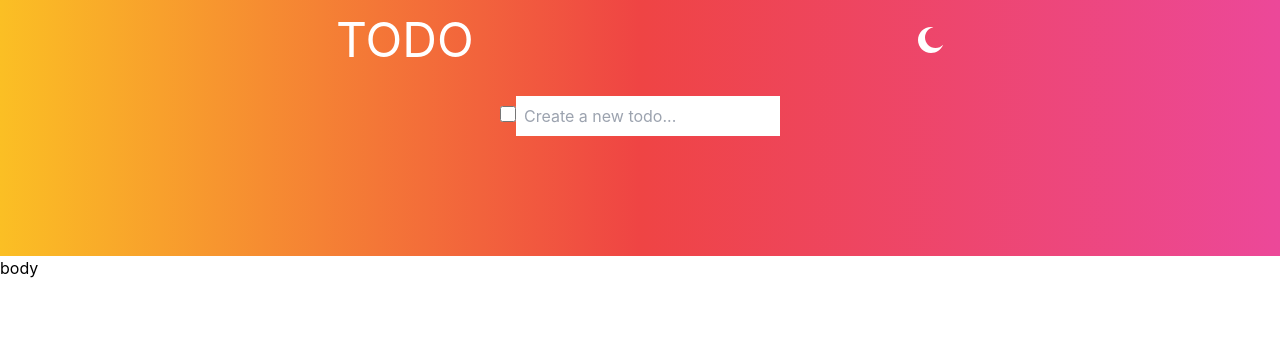
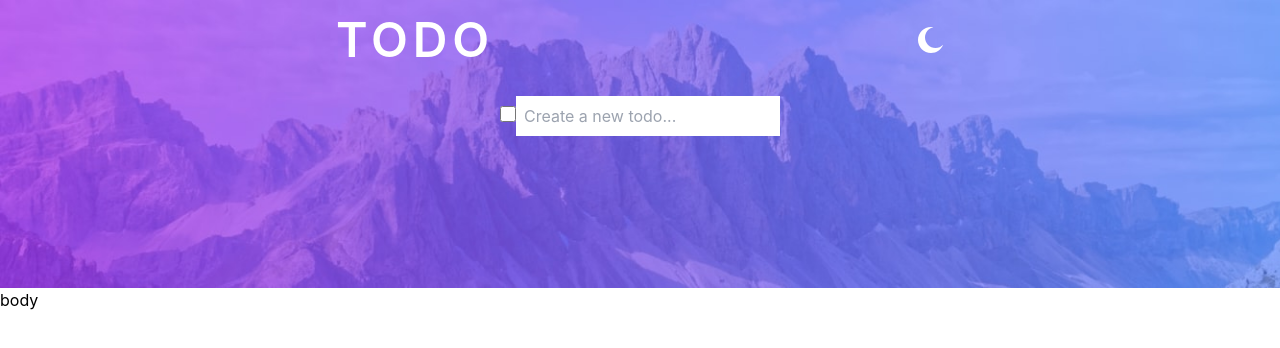
Before and after one commit to tlgadrkn/todo-app-typescript, a React (Create React App) app: page / in a window 1280 px wide. Shown: the top 348 px of the page. Built offline with nearby package versions, Linux system fonts and the light colour scheme.

Commit message:
header text fix

```diff
--- a/src/components/Header.tsx
+++ b/src/components/Header.tsx
@@ -1,12 +1,17 @@
-import {url} from 'inspector'
 import * as React from 'react'
 import {MoonIcon} from '../icons/MoonIcon'
 import {TodoForm} from './TodoForm'
+import img from '../assets/images/bg-desktop-light.jpg'
 const Header: React.FC = () => {
   return (
-    <div className="flex-none justify-center bg-gradient-to-r from-yellow-400 via-red-500 to-pink-500 header w-screen h-64	">
-      <div className="flex flex-row mx-auto justify-between content-center items-center w-1/2 border-black border-solid p-4 ">
-        <h1 className="text-white text-5xl">TODO</h1>
+    <div
+      className="flex-none justify-center bg-gradient-to-r from-yellow-400 via-red-500 to-pink-500 header w-screen h-72 bg-no-repeat bg-cover"
+      style={{backgroundImage: `url(${img})`}}
+    >
+      <div className="flex flex-row mx-auto justify-between content-center items-center w-1/2  border-black border-solid p-4 ">
+        <h1 className="text-white text-5xl font-semibold	tracking-widest">
+          TODO
+        </h1>
         <button>
           <MoonIcon />
         </button>
```
